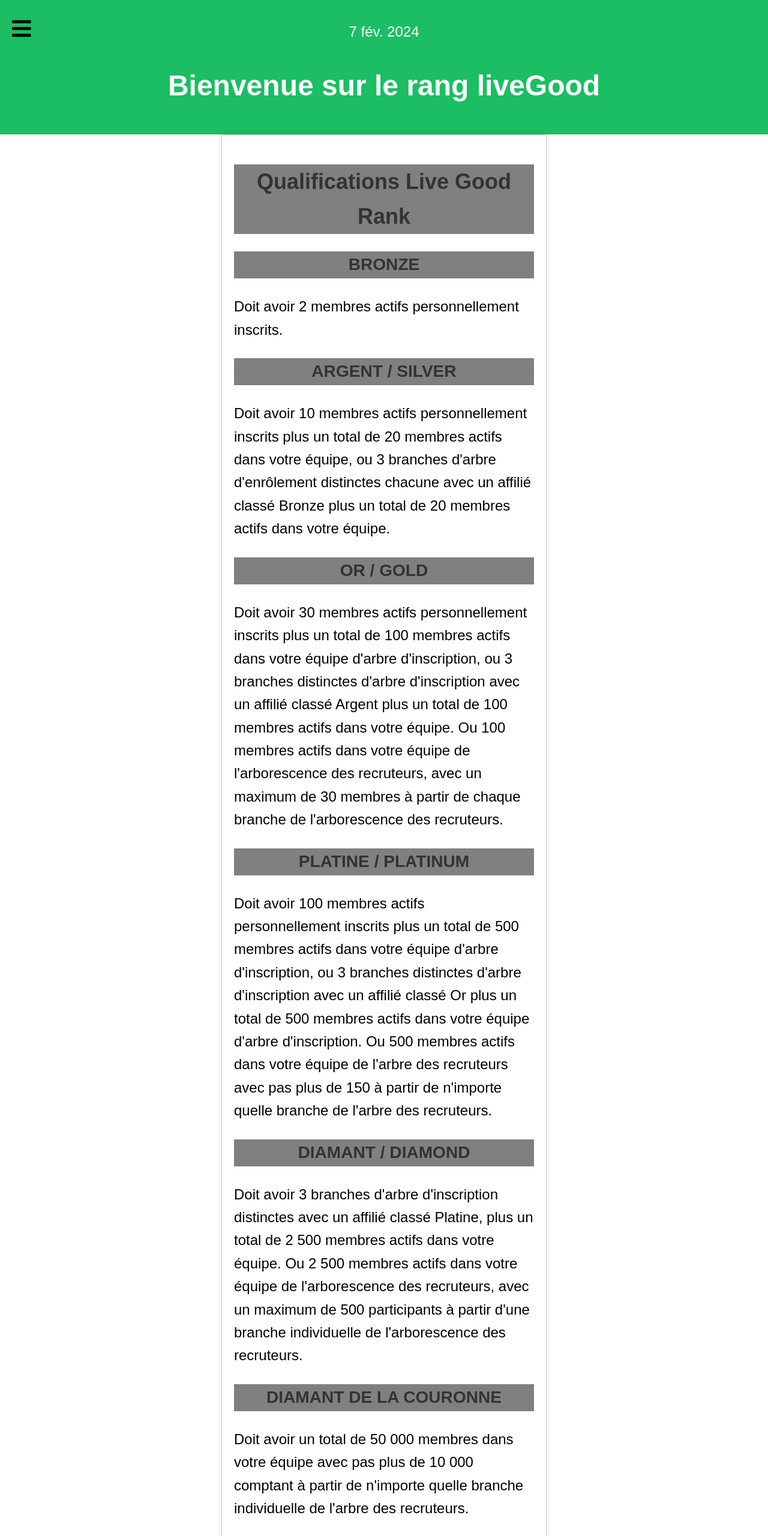
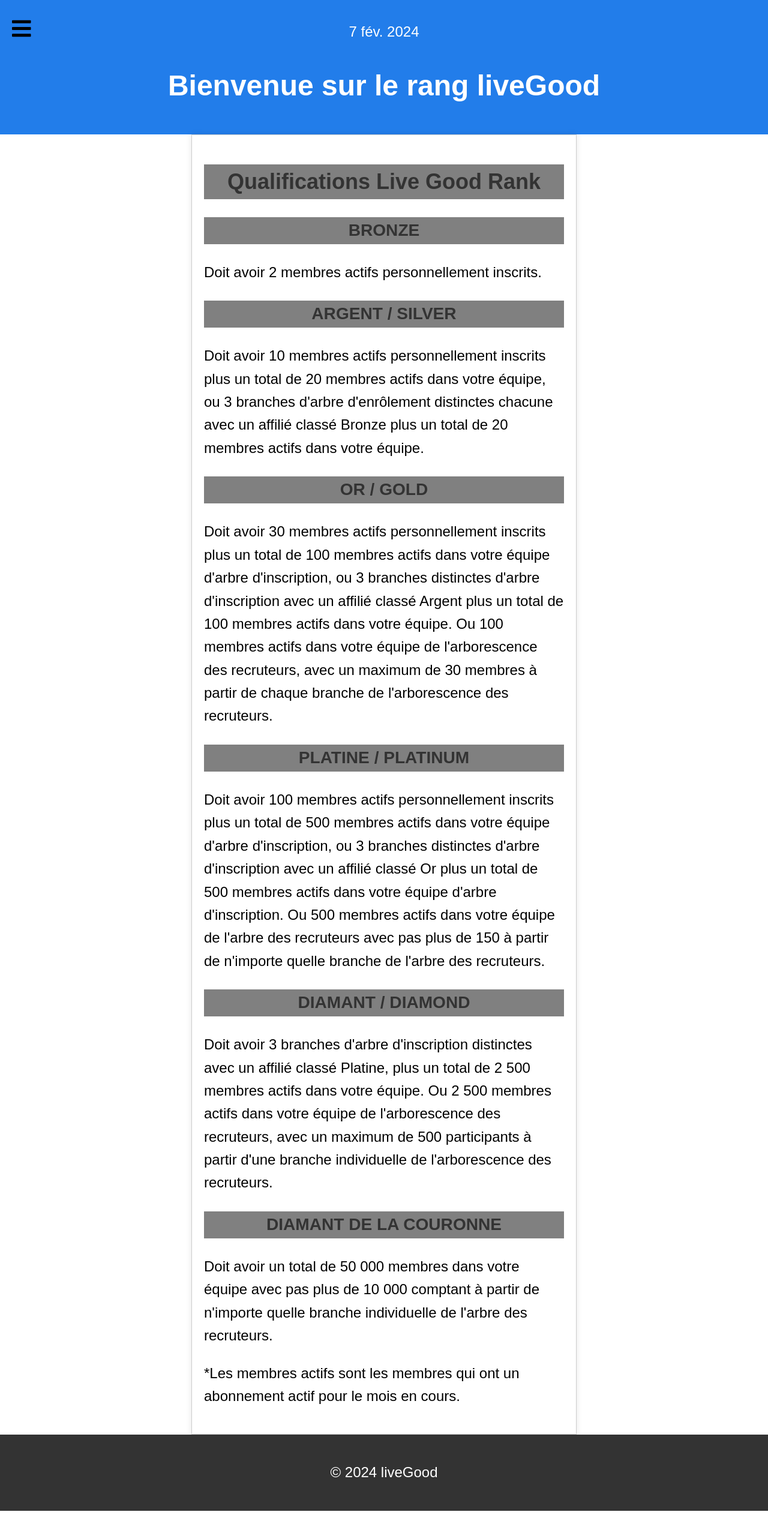
Before and after one commit to Anelson86/livegood, a plain HTML site: page produits.html in a window 1280 px wide. Shown: the top 2560 px of the page at 60% size. After the commit the page ends 2518 px from the top, so only its background shows below. Drawn offline with Linux system fonts and the light colour scheme.

Commit message:
modifivation des elements

```diff
--- a/CSS/styles.css
+++ b/CSS/styles.css
@@ -1,49 +1,49 @@
-
+/* Réglages généraux pour le corps de la page */
 body {
-    font-family: Arial, sans-serif;
-    line-height: 1.6;
-    display: flex;
-    flex-direction: column;
-    min-height: 100vh;
-    margin: 0;
-    padding: 0;
-    font-size: 24px;
+    font-family: Arial, sans-serif; /* Utilise la police Arial ou une police sans-serif par défaut */
+    line-height: 1.6; /* Définit la hauteur de ligne pour améliorer la lisibilité */
+    flex-direction: column; /* Dispose les éléments enfants en colonne */
+    min-height: 100vh; /* Garantit que le corps de la page a au moins la taille de l'écran */
+    margin: 0; /* Supprime les marges par défaut */
+    padding: 0; /* Supprime les espaces intérieurs par défaut */
+    font-size: 24px; /* Définit la taille de la police pour le texte du corps */
     overflow-x: hidden; /* Empêche le défilement horizontal */
 }
 
-
+/* Styles pour l'en-tête de la page */
 header {
-    text-align: center;
-    background-color: #1bbe62;
-    color: #fff;
-    padding: 10px;
+    text-align: center; /* Centre le contenu du texte */
+    background-color: #227dea; /* Définit la couleur de fond */
+    color: #fff; /* Définit la couleur du texte */
+    padding: 10px; /* Ajoute un espace intérieur autour du contenu */
 }
 
+/* Styles pour la section principale de la page */
 main {
-    max-width: 500px;
-    margin: 0 auto;
-    padding: 20px;
-    background-color: #fff;
-    border: 1px solid #ccc;
-    box-shadow: 0 0 10px rgba(0, 0, 0, 0.1);
+    max-width: 600px; /* Définit la largeur maximale de la section principale */
+    margin: 0 auto; /* Centre la section principale horizontalement */
+    padding: 20px; /* Ajoute un espacement intérieur autour du contenu */
+    background-color: #fff; /* Définit la couleur de fond */
+    border: 1px solid #ccc; /* Ajoute une bordure solide autour de la section principale */
+    box-shadow: 0 0 10px rgba(0, 0, 0, 0.1); /* Ajoute une ombre à la section principale */
 }
-
+/* Ajoute une marge en bas à chaque section */
 section {
     margin-bottom: 20px;
 }
 
-h2,h3,h4 {
-    color: #333;
-    text-align: center;
-    background-color: gray;
+/* Styles pour les titres de niveau 2, 3 et 4 */
+h2, h3, h4 {
+    color: #333; /* Couleur du texte */
+    text-align: center; /* Centrer le texte */
+    background-color: gray; /* Couleur de fond */
 }
 
-
-/* Style du footer */
+/* Styles pour le footer */
 footer {
-    text-align: center;
-    background-color: #333;
-    color: #fff;
-    padding: 10px;
-    margin-top: auto;   /* Le footer reste en bas de l'écran */
+    text-align: center; /* Centrer le contenu du footer */
+    background-color: #333; /* Couleur de fond */
+    color: #fff; /* Couleur du texte */
+    padding: 20px; /* Ajoute un espace intérieur autour du contenu */
+    margin-top: auto; /* Le footer reste en bas de l'écran */
 }
--- a/produits.html
+++ b/produits.html
@@ -3,11 +3,9 @@
 <head>
     <meta charset="UTF-8">
     <title>liveGood</title>
+    <link rel="stylesheet" type="text/css" href="CSS/styles.css">
     <link rel="stylesheet" href="https://cdnjs.cloudflare.com/ajax/libs/font-awesome/5.15.4/css/all.min.css">
     <link rel="stylesheet" href="CSS/stylesMenu.css">
-
-
-    <link rel="stylesheet" type="text/css" href="CSS/styles.css">
 
 </head>
 <body>
@@ -31,27 +29,44 @@
         </div>
     </div>
     <main>
+
+   <section>
     <h2>Qualifications Live Good Rank</h2>
+</section>
 
+<section>
     <h3>BRONZE</h3>
     <p>Doit avoir 2 membres actifs personnellement inscrits.</p>
+</section>
 
+<section>
     <h3>ARGENT / SILVER</h3>
     <p>Doit avoir 10 membres actifs personnellement inscrits plus un total de 20 membres actifs dans votre équipe, ou 3 branches d'arbre d'enrôlement distinctes chacune avec un affilié classé Bronze plus un total de 20 membres actifs dans votre équipe.</p>
+</section>
 
+<section>
     <h3>OR / GOLD</h3>
     <p>Doit avoir 30 membres actifs personnellement inscrits plus un total de 100 membres actifs dans votre équipe d'arbre d'inscription, ou 3 branches distinctes d'arbre d'inscription avec un affilié classé Argent plus un total de 100 membres actifs dans votre équipe. Ou 100 membres actifs dans votre équipe de l'arborescence des recruteurs, avec un maximum de 30 membres à partir de chaque branche de l'arborescence des recruteurs.</p>
+</section>
 
+<section>
     <h3>PLATINE / PLATINUM</h3>
     <p>Doit avoir 100 membres actifs personnellement inscrits plus un total de 500 membres actifs dans votre équipe d'arbre d'inscription, ou 3 branches distinctes d'arbre d'inscription avec un affilié classé Or plus un total de 500 membres actifs dans votre équipe d'arbre d'inscription. Ou 500 membres actifs dans votre équipe de l'arbre des recruteurs avec pas plus de 150 à partir de n'importe quelle branche de l'arbre des recruteurs.</p>
+</section>
 
+<section>
     <h3>DIAMANT / DIAMOND</h3>
     <p>Doit avoir 3 branches d'arbre d'inscription distinctes avec un affilié classé Platine, plus un total de 2 500 membres actifs dans votre équipe. Ou 2 500 membres actifs dans votre équipe de l'arborescence des recruteurs, avec un maximum de 500 participants à partir d'une branche individuelle de l'arborescence des recruteurs.</p>
+</section>
 
+<section>
     <h3>DIAMANT DE LA COURONNE</h3>
     <p>Doit avoir un total de 50 000 membres dans votre équipe avec pas plus de 10 000 comptant à partir de n'importe quelle branche individuelle de l'arbre des recruteurs.</p>
+</section>
 
+<section>
     <p>*Les membres actifs sont les membres qui ont un abonnement actif pour le mois en cours.</p>
+</section>
 
 </main>
 <footer>
```
Also changed, not shown: CSS/stylesTableau.css (+20 -2 lines), index.html (+47 -55 lines).
